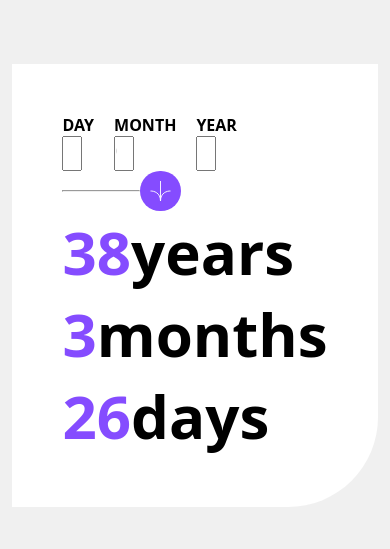
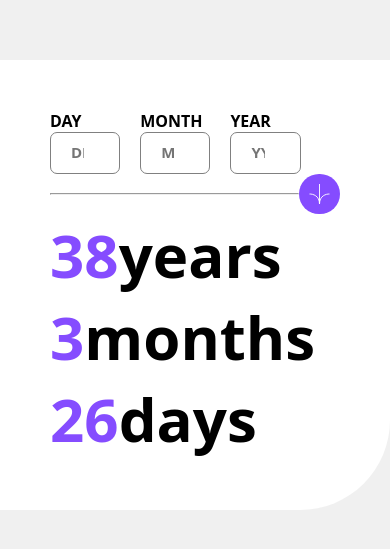
Before and after one commit to Elitecrafttech/age-calculator, a plain HTML site: page index.html in a window 390 px wide. Shown: the part 137-686 px from the top of the page. Drawn offline with Linux system fonts and the light colour scheme.

Commit message:
commit changes

```diff
--- a/index.css
+++ b/index.css
@@ -30,11 +30,17 @@ label{
     font-weight: bold;
 }
 input{
-    width: 5vw;
-    height: 35px;
+    width: 10vw;
+    height: 40px;
+    padding: 20px;
+    border: solid thin gray;
+    border-radius: 7px;
+    font-weight: bolder;
+    font-size: 30px;
+    outline: none;
 }
 ::placeholder{
-    font-size: 20px;
+    font-size: 30px;
     font-weight: bolder;
 }
 .nw{
@@ -42,7 +48,7 @@ input{
     align-items: center;
 }
 .nw hr{
-    width: 20vw;
+    width: 35vw;
 }
 .nw img{
     background-color: hsl(259, 100%, 65%);
@@ -57,3 +63,18 @@ input{
 span{
     color: hsl(259, 100%, 65%);
 }
+@media screen and (max-width:950px){
+    input{
+        width: 18vw;
+        font-size: 13px;
+    }
+    .bd{
+        width: 100%;
+    }
+    ::placeholder{
+        font-size: 15px;
+    }
+    .nw hr{
+        width: 70vw;
+    }
+}
--- a/index.html
+++ b/index.html
@@ -14,27 +14,29 @@
       <form>
         <div>
           <label for="">DAY</label>
-          <input type="number" placeholder="24">
+          <input type="number" placeholder="DD" class="day">
         </div>
         <div>
           <label for="">MONTH</label>
-          <input type="number" placeholder="09">
+          <input type="number" placeholder="MM" class="month">
         </div>
         <div>
           <label for="">YEAR</label>
-          <input type="number" placeholder="1984">
+          <input type="number" placeholder="YY" class="year">
         </div>
       </form>
       <section class="nw">
         <hr>
-        <img src="assets/images/icon-arrow.svg" alt="">
+        <img src="assets/images/icon-arrow.svg" alt="" onclick="calculate()">
       </section>
       <section class="sh">
-        <h1><span>38</span>years</h1>
-        <h1><span>3</span>months</h1>
-        <h1><span>26</span>days</h1>
+        <h1><span class="yea">38</span>years</h1>
+        <h1><span class="mon">3</span>months</h1>
+        <h1><span class="dy">26</span>days</h1>
       </section>
     </div>
   </main>
+
+  <script src="index.js"></script>
 </body>
 </html>
--- /dev/null
+++ b/index.js
@@ -0,0 +1,30 @@
+function calculate(){
+const day = document.querySelector(".day").value;
+const month = document.querySelector(".month").value;
+const year = document.querySelector(".year").value;
+
+const yea = document.querySelector(".yea")
+const mon = document.querySelector(".mon")
+const dy = document.querySelector(".dy")
+
+const date = new Date
+const dob = Date(year, month, day)
+
+
+// year calculation
+const y1 = date.getFullYear()
+const yearResult = y1-year
+yea.innerHTML = yearResult
+
+
+// month calculation
+const m1 = date.getMonth()
+const monthresult = month-m1
+mon.innerHTML = monthresult
+
+// month calculation
+const d1 = date.getDay()
+const dayresult = day-d1
+dy.innerHTML = dayresult
+
+}
```
Also changed, not shown: fl.txt (deleted).
